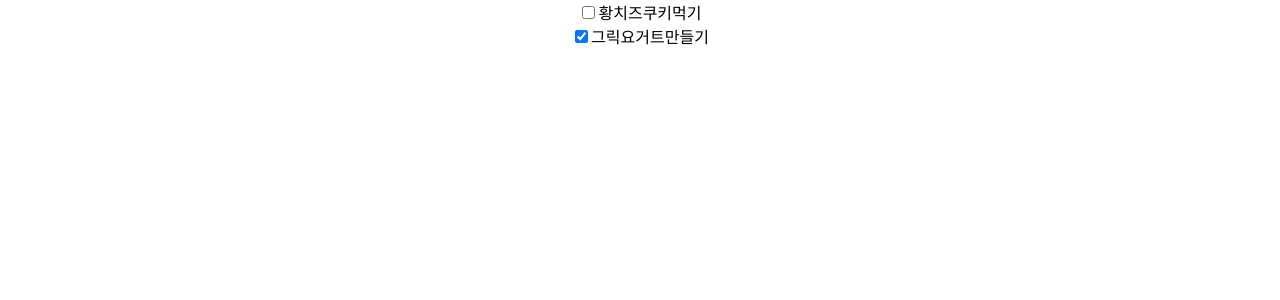
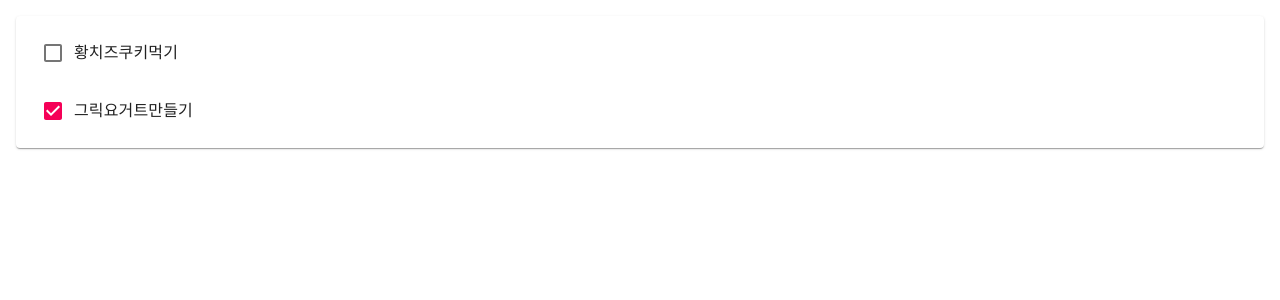
Before and after one commit to king0jin/ToDoWebApp, a React (Create React App) app in the folder reacttodoapp/: page / in a window 1280 px wide. Shown: the top 300 px of the page. Built offline with nearby package versions, Linux system fonts and the light colour scheme.

Commit message:
디자인 수정

```diff
--- a/reacttodoapp/src/App.js
+++ b/reacttodoapp/src/App.js
@@ -1,6 +1,8 @@
 import React from "react";
 import ToDo from "./ToDo";
 import './App.css';
+import {Paper, List} from "@material-ui/core"
+
 
 class App extends React.Component{
   constructor(props) {
@@ -11,8 +13,17 @@
   }
 
   render() {
-    //컴포넌트 만들기
-    let todoItems = this.state.item.map((item, idx) => (<ToDo item={item} key={item.id}/>));
+    //데이터가 있을 때 수행한다
+    var todoItems = this.state.item.length > 0 && (
+      //리스트를 여러개 담을 때 Paper안에 넣는다.
+      <Paper style={{ margin: 16 }}>
+        <List>
+          {this.state.item.map((item, idx) => (
+            <ToDo item={item} />
+          ))}
+        </List>
+      </Paper>
+    );
 
     return (
       <div className="App">
--- a/reacttodoapp/src/ToDo.jsx
+++ b/reacttodoapp/src/ToDo.jsx
@@ -1,23 +1,40 @@
 import React from "react";
+//material-ui를 이용한 디자인
+import {
+    ListItem,
+    ListItemText,
+    InputBase,
+    Checkbox,
+} from "@material-ui/core";
 
 class ToDo extends React.Component {
+    //constructor는 데이터에 관한 부분
     constructor(props) {
-      super(props);
-      this.state = { item: props.item };
+        //props 오브젝트 초기화
+        super(props);
+        //상위 컴포넌트로부터 넘겨받은 item 속성의 값을 item이라는 이름으로 저장
+        this.state = { item: props.item };
     }
-
+    //화면에 관한 부분
     render() {
-      return (
-        <div className="ToDo">
-          <input
-            type="checkbox"
-            id={this.state.item.id}
-            name={this.state.item.id}
-            checked={this.state.item.done}
-          />
-          <label htmlFor={this.state.item.id}>{this.state.item.title}</label>
-        </div>
-      );
+        //item이라고 줄여서 쓰려고
+        const item = this.state.item;
+        return (
+            //HTML태그를 사용하지 않고 material-ui를 이용
+            <ListItem>
+                <Checkbox checked={item.done} />
+                <ListItemText>
+                <InputBase
+                    inputProps={{ "aria-label": "naked" }}
+                    type="text"
+                    id={item.id}
+                    name={item.id}
+                    value={item.title}
+                    multiline={true}
+                    fullWidth={true}/>
+                </ListItemText>
+            </ListItem>
+        );
     }
 }
 export default ToDo;
```
